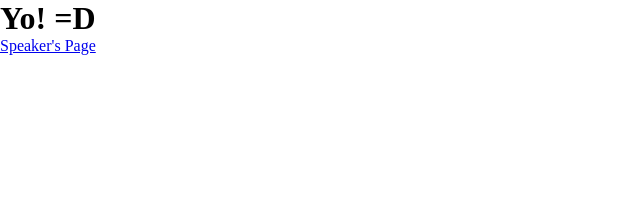
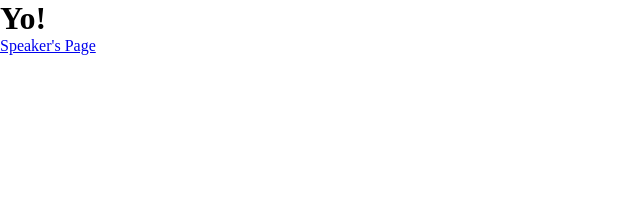
Before and after one commit to braziljs/conf-boilerplate, a Jekyll site: the page built from index.html, in a window 1280 px wide. Shown: the top 198 px of the page, without its empty margins (0-640 px from the left). Built offline with Jekyll 4.4.1, drawn with Linux system fonts in a browser that asks for light colours.

Commit message:
little mod

```diff
--- a/index.html
+++ b/index.html
@@ -2,5 +2,5 @@
 layout: default
 ---
 
-<h1>Yo! =D</h1>
+<h1>Yo!</h1>
 <a href="/speaker">Speaker's Page</a>
```
